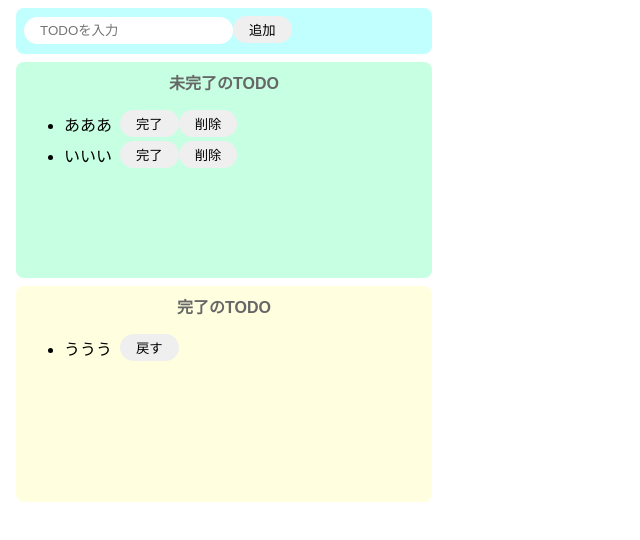
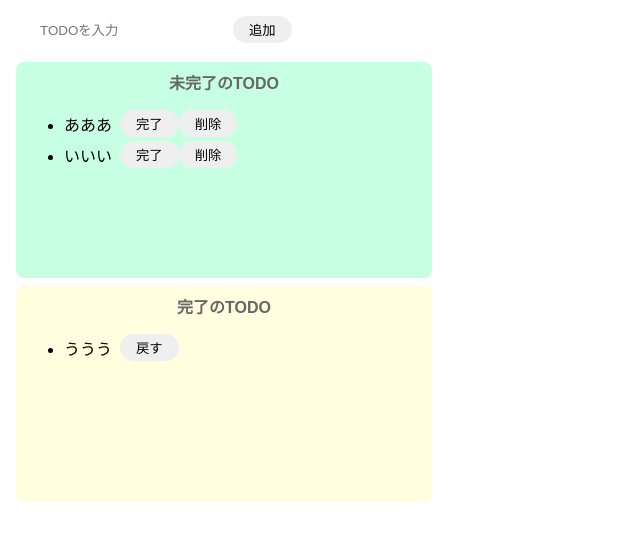
Before and after one commit to achallenger1234/react-todo, a React (Create React App) app: page / in a window 1280 px wide. Shown: the top 540 px of the page, without its empty margins (0-640 px from the left). Built offline with nearby package versions, Linux system fonts and the light colour scheme.

Commit message:
5 commit

```diff
--- a/src/App.jsx
+++ b/src/App.jsx
@@ -1,5 +1,9 @@
 import React, { useState } from "react";
 import "./styles.css";
+import { InputTodo } from './components/InputTodo';
+import { ImcompleteTodos } from './components/ImcompleteTodos';
+import { CompleteTodos } from './components/CompleteTodos';
+
 
 export const App =() => {
   const [todoText, setTodoText] = useState('');
@@ -25,46 +29,38 @@ export const App =() => {
     const newImcompleteTodos = [...imcompleteTodos];
     newImcompleteTodos.splice(index, 1);
 
-    const newcompleteTodos = [...completeTodos, imcompleteTodos(index)];
+    const newCompleteTodos = [...completeTodos, imcompleteTodos[index]];
 
     setImcompleteTodos(newImcompleteTodos);
-    setCompleteTodos(newcompleteTodos);
+    setCompleteTodos(newCompleteTodos);
+  }
+
+  const onClickBack = (index) => {
+    const newCompleteTodos = [...completeTodos];
+    newCompleteTodos.splice(index,1);
+    const newImcompleteTodos = [...imcompleteTodos, completeTodos[index]]
+    setCompleteTodos(newCompleteTodos);
+    setImcompleteTodos(newImcompleteTodos);
+
   }
   return (
       <>
-        <div className="input-area">
-          <input placeholder="TODOを入力" value={todoText} onChange={onChangeTodoText}/>
-          <button onClick={onClickAdd}>追加</button>
-        </div>
-        <div className="imcomplete-area">
-          <p className="title">未完了のTODO</p>
-          <ul>
-            {imcompleteTodos.map((todo ,index) => {
-              return(
-                <div key={todo} className="list-row">
-                  <li>{todo}</li>
-                  <button onClick={() => onClickComplete(index)}>完了</button>
-                  <button onClick={() => onClickDelete(index)}>削除</button>
-                </div>
-              );
-            })}
-          </ul>
-        </div>
-        <div className="complete-area">
-          <p className="title">完了のTODO</p>
-            <ul>
-                {completeTodos.map((todo) => {
-                    return (
-                    <div key={todo} className="list-row">
-                      <li>{todo}</li>
-                      <button>戻す</button>
-                    </div>
-                    );
-                  })
-                }
-
-            </ul>
-        </div>
+        <InputTodo
+          todoText={todoText}
+          onChange={onChangeTodoText}
+          onClick={onClickAdd}
+          disabled={imcompleteTodos.length >= 5}
+        />
+        {imcompleteTodos.length >= 5 && (<p style={{ color:'red' }}>登録できるTODOは5個までです</p>)}
+        <ImcompleteTodos
+          todos={imcompleteTodos}
+          onClickComplete={onClickComplete}
+          onClickDelete={onClickDelete}
+        />
+        <CompleteTodos
+          todos={completeTodos}
+          onClickBack={onClickBack}
+        />
       </>
     );
 }
--- /dev/null
+++ b/src/components/CompleteTodos.jsx
@@ -0,0 +1,23 @@
+import React from 'react';
+
+export const CompleteTodos = (props) => {
+    const { todos, onClickBack } = props;
+    return (
+        <div className="complete-area">
+          <p className="title">完了のTODO</p>
+            <ul>
+                {todos.map((todo, index) => {
+                    return (
+                    <div key={todo} className="list-row">
+                      <li>{todo}</li>
+                      <button onClick={() => onClickBack(index)}>戻す</button>
+                    </div>
+                    );
+                  })
+                }
+
+            </ul>
+        </div>
+
+        );
+}
--- /dev/null
+++ b/src/components/ImcompleteTodos.jsx
@@ -0,0 +1,21 @@
+import React from 'react';
+
+export const ImcompleteTodos = (props) => {
+    const { todos, onClickComplete, onClickDelete } = props;
+    return (
+        <div className="imcomplete-area">
+          <p className="title">未完了のTODO</p>
+          <ul>
+            {todos.map((todo ,index) => {
+              return(
+                <div key={todo} className="list-row">
+                  <li>{todo}</li>
+                  <button onClick={() => onClickComplete(index)}>完了</button>
+                  <button onClick={() => onClickDelete(index)}>削除</button>
+                </div>
+              );
+            })}
+          </ul>
+        </div>
+        );
+};
--- /dev/null
+++ b/src/components/InputTodo.jsx
@@ -0,0 +1,19 @@
+import React from 'react';
+const style = {
+    backgroundColor: 'c1ffff',
+    width: '400px',
+    height: '30px',
+    padding: '8px',
+    margin: '8px',
+    borderRadius: '8px'
+}
+
+export const InputTodo = (props) => {
+    const {todoText, onChange, onClick, disabled} = props;
+    return (
+        <div style={style}>
+          <input disabled={disabled} placeholder="TODOを入力" value={todoText} onChange={onChange}/>
+          <button disabled={disabled} onClick={onClick}>追加</button>
+        </div>
+        );
+};
--- a/src/styles.css
+++ b/src/styles.css
@@ -25,14 +25,6 @@ li{
     margin-right: 8px;
 }
 
-.input-area {
-    background-color: #c1ffff;
-    width: 400px;
-    height: 30px;
-    padding: 8px;
-    margin: 8px;
-    border-radius: 8px;
-}
 
 .imcomplete-area {
     background-color: #c6ffe2;
```
